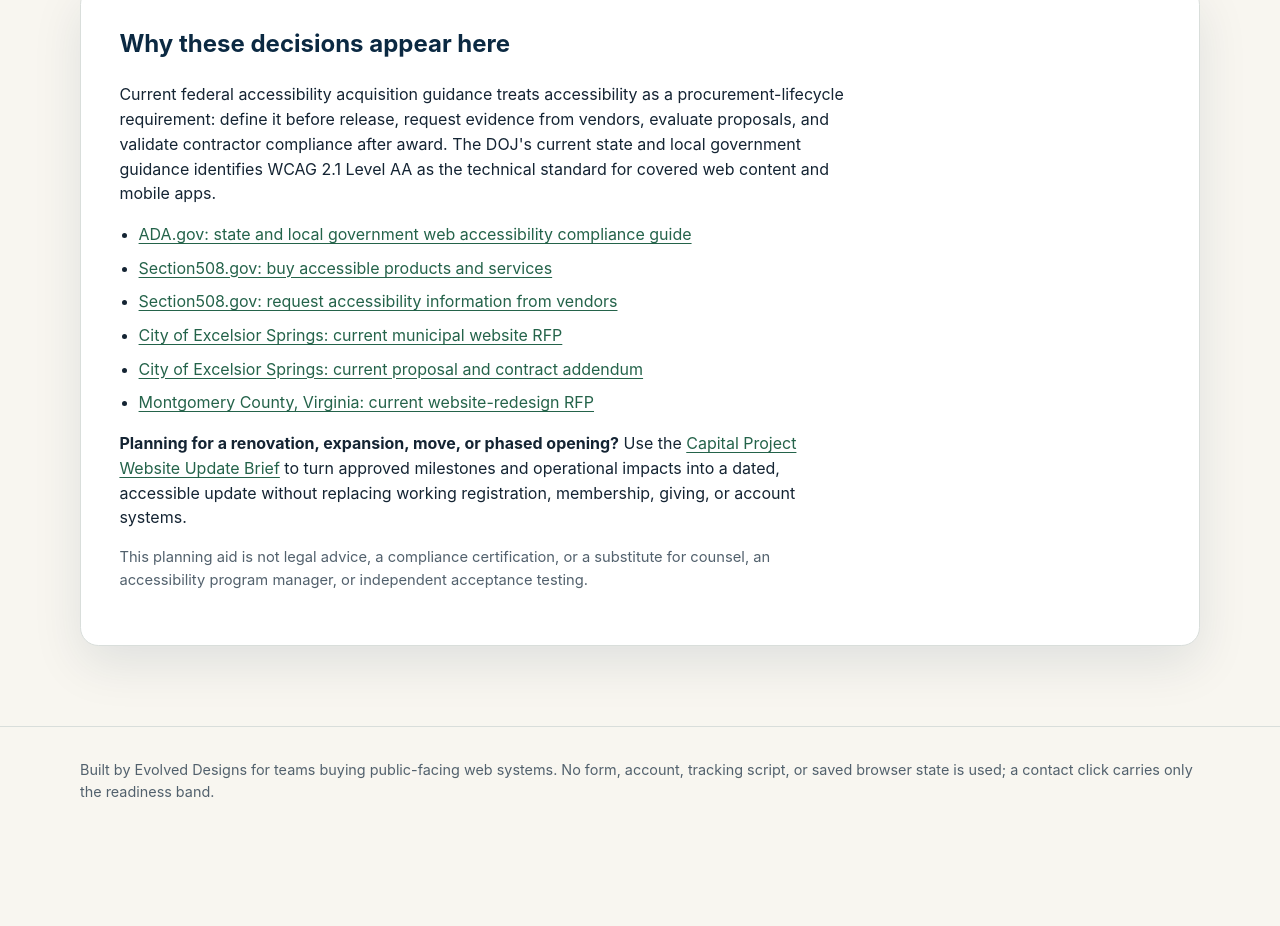
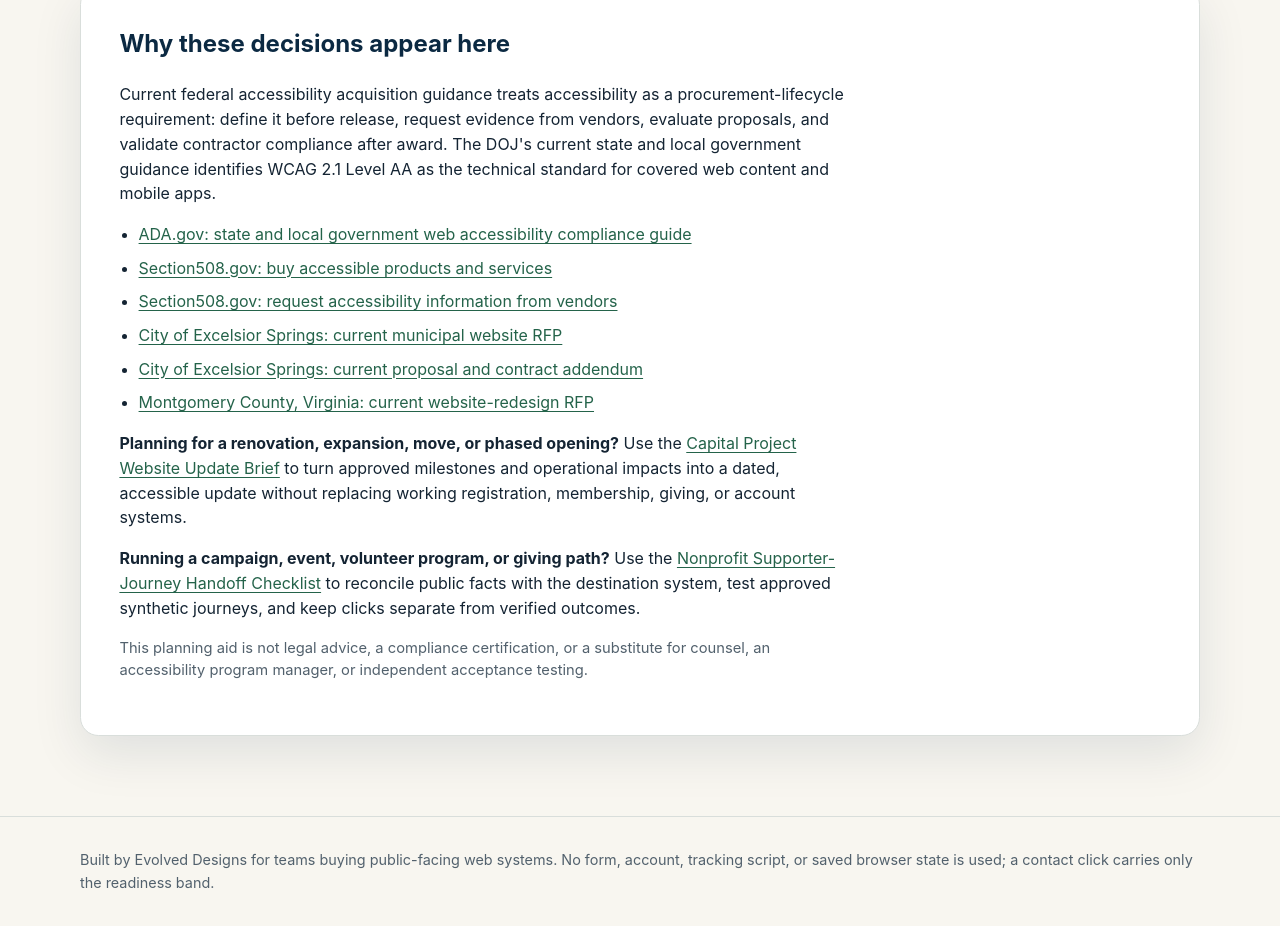
Before and after one commit to Evolved-Designs/public-website-procurement-preflight, a website: page index.html in a window 1280 px wide. Shown: the part 2101-3027 px from the top of the page. Before the commit the page ends 2953 px from the top, so only its background shows below. Drawn offline with Linux system fonts and the light colour scheme.

Commit message:
Surface nonprofit supporter journey checklist in index.html

```diff
--- a/index.html
+++ b/index.html
@@ -99,6 +99,7 @@
         <li><a href="https://montva.com/docs/default-source/purchasing-solicitations/2027/27-05_rfp_economic-development-website-redesign.pdf?sfvrsn=745244d0_2">Montgomery County, Virginia: current website-redesign RFP</a></li>
       </ul>
       <p><strong>Planning for a renovation, expansion, move, or phased opening?</strong> Use the <a href="CAPITAL-PROJECT-WEBSITE-UPDATE-BRIEF.md">Capital Project Website Update Brief</a> to turn approved milestones and operational impacts into a dated, accessible update without replacing working registration, membership, giving, or account systems.</p>
+      <p><strong>Running a campaign, event, volunteer program, or giving path?</strong> Use the <a href="NONPROFIT-SUPPORTER-JOURNEY-HANDOFF-CHECKLIST.md">Nonprofit Supporter-Journey Handoff Checklist</a> to reconcile public facts with the destination system, test approved synthetic journeys, and keep clicks separate from verified outcomes.</p>
       <p class="boundary">This planning aid is not legal advice, a compliance certification, or a substitute for counsel, an accessibility program manager, or independent acceptance testing.</p>
     </section>
   </main>
```
